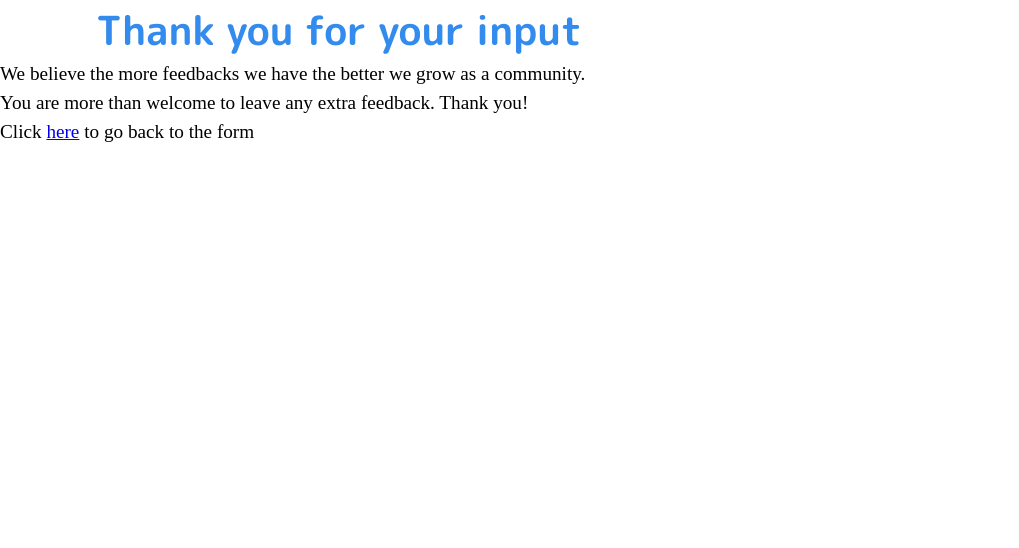
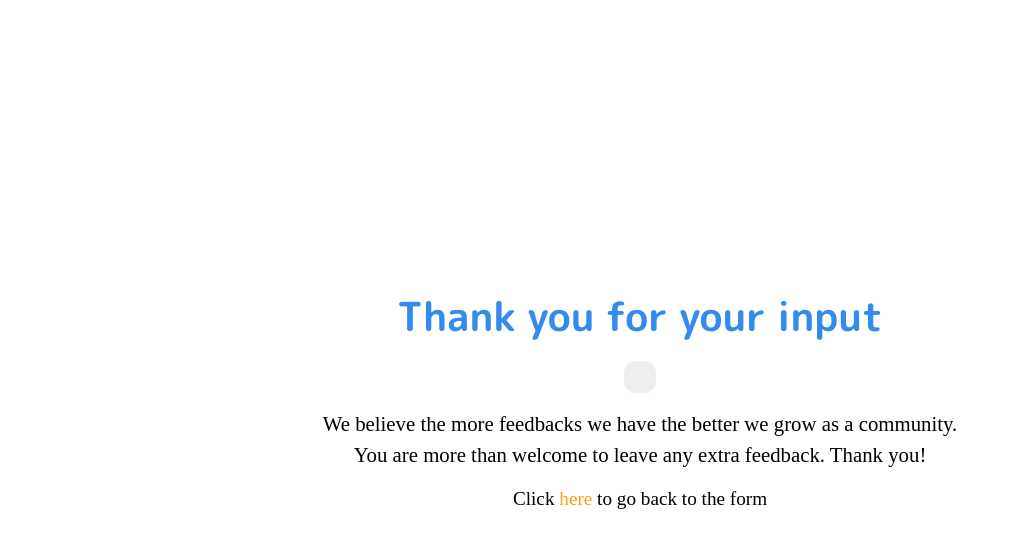
Before and after one commit to Kwaku28/bag, a plain HTML site: page src/thanks.html in a window 1280 px wide. Shown: the whole page, without its empty margins (0-1019 px from the left). Drawn offline with Linux system fonts and the light colour scheme.

Commit message:
Add basic styling to the page

```diff
--- a/style.css
+++ b/style.css
@@ -80,7 +80,8 @@ h2 {
 }
 
 h2 span,
-.feedback h4 {
+.feedback h4,
+.thank_you p a {
   --tw-text-opacity: 1;
   color: rgb(255 159 26 / var(--tw-text-opacity));
 }
@@ -93,6 +94,39 @@ p {
 
 .feedback h4 {
   text-align: center;
+}
+
+.thank_you {
+  display: flex;
+  flex-direction: column;
+  align-items: center;
+  justify-content: center;
+  height: 100svh;
+  gap: 15px;
+  padding: 0 1rem;
+}
+
+.thank_you h1 {
+  font-size: 1.7em;
+  font-weight: 500;
+}
+
+.extra_feedback {
+  text-align: center;
+  font-size: 1.3em;
+}
+
+.thank_you p a {
+  text-decoration: none;
+}
+
+#results {
+  padding: 1rem;
+  background: #eee;
+  border-radius: 12px;
+  color: #8b8888;
+  font-size: 1.1em;
+  font-family: var(--primary-font);
 }
 
 @media (min-width: 768px) {
@@ -115,4 +149,10 @@ p {
   .feedback h4 {
     font-size: 2rem;
   }
+
+  .thank_you h1 {
+    font-size: 2.5em;
+    font-weight: 600;
+    margin-left: 0;
+  }
 }
```
